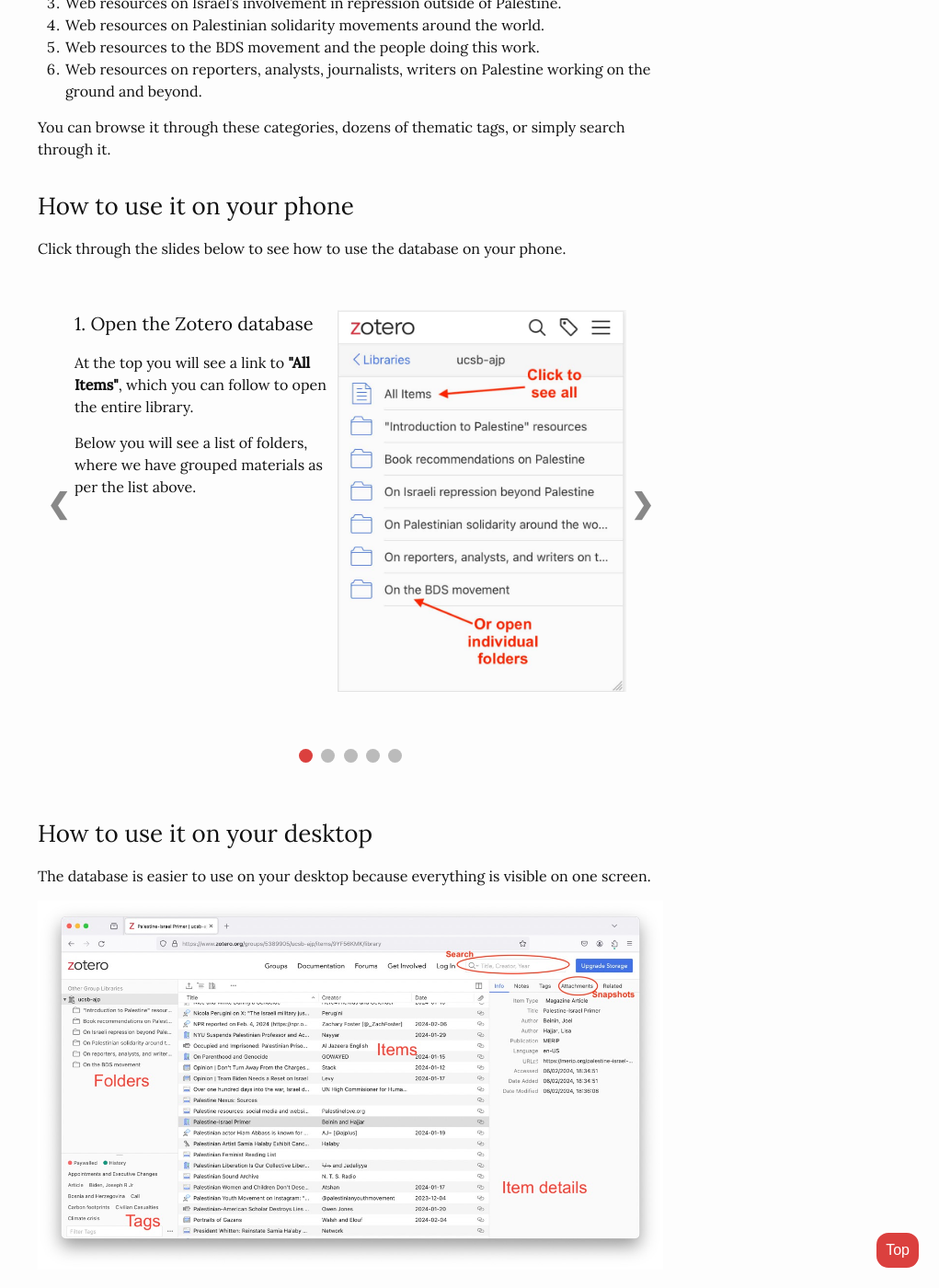
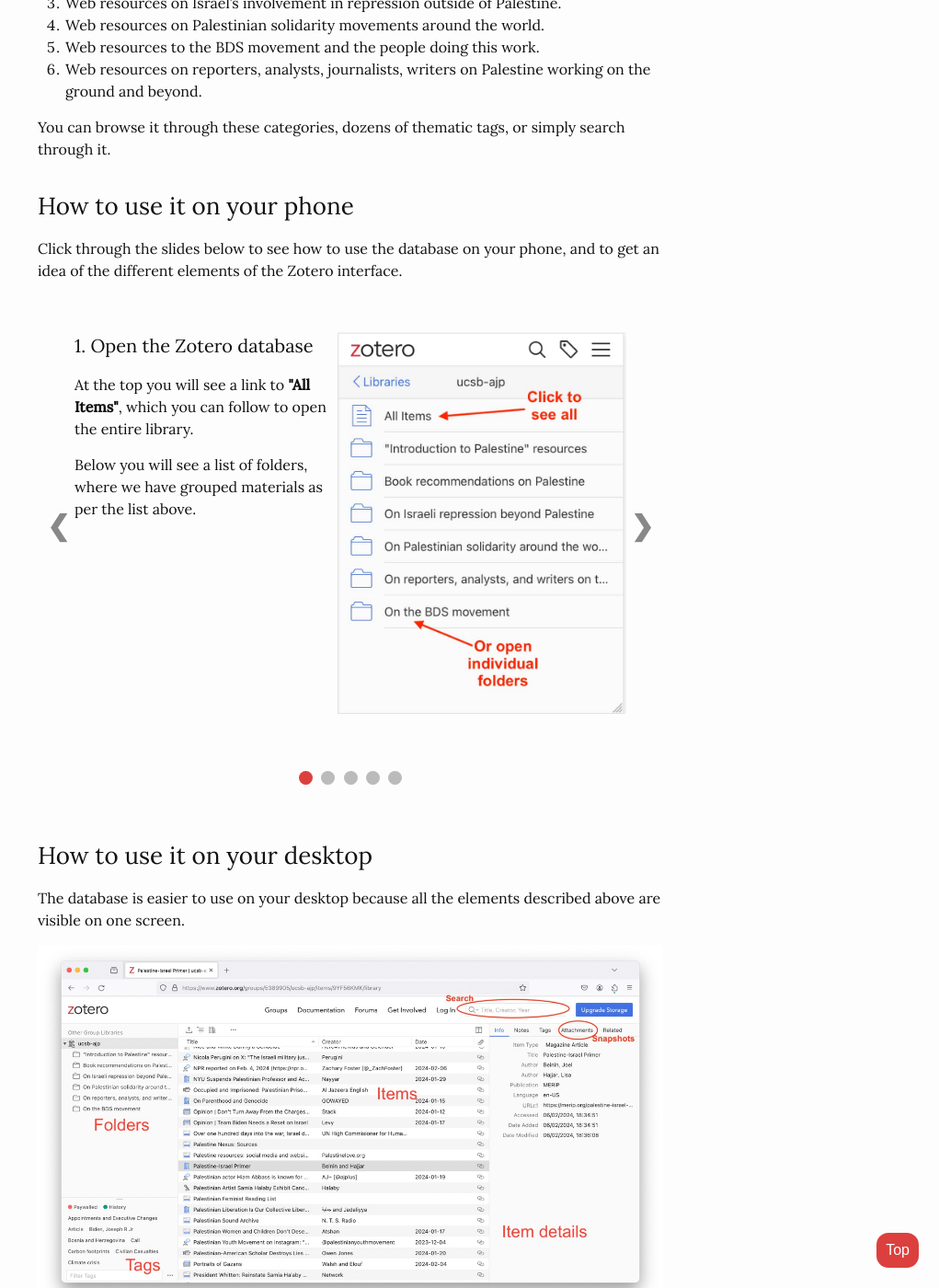
Before and after one commit to olivetreesb/olivetreesb, a Jekyll site: the page built from index.md, in a window 1280 px wide and 1400 px high, scrolled down 2666 px. Shown: the whole window at 92% size, without its empty margins (259-1280 px from the left). Built offline with Jekyll 4.4.1, drawn with Linux system fonts in a browser that asks for light colours; some of the changed text lies outside the part shown.

Commit message:
Update index.md

```diff
--- a/index.md
+++ b/index.md
@@ -74,12 +74,15 @@
 You can browse it through these categories, dozens of thematic tags, or simply search through it.
 
 ### How to use it on your phone
-Click through the slides below to see how to use the database on your phone.
+Click through the slides below to see how to use the database on your phone, and to get an idea of the different elements of the Zotero interface.
 
 {% include slider.html %}
 
 
 ### How to use it on your desktop
-The database is easier to use on your desktop because everything is visible on one screen.
+The database is easier to use on your desktop because all the elements described above are visible on one screen.
 
 <img src="assets/6.jpeg" style="display: block; width: 100%; margin-left: auto; margin-right: auto">
+
+
+For more information on Zotero and how to use it, you might want to review its [Quick Start Guide](https://www.zotero.org/support/quick_start_guide).
```
